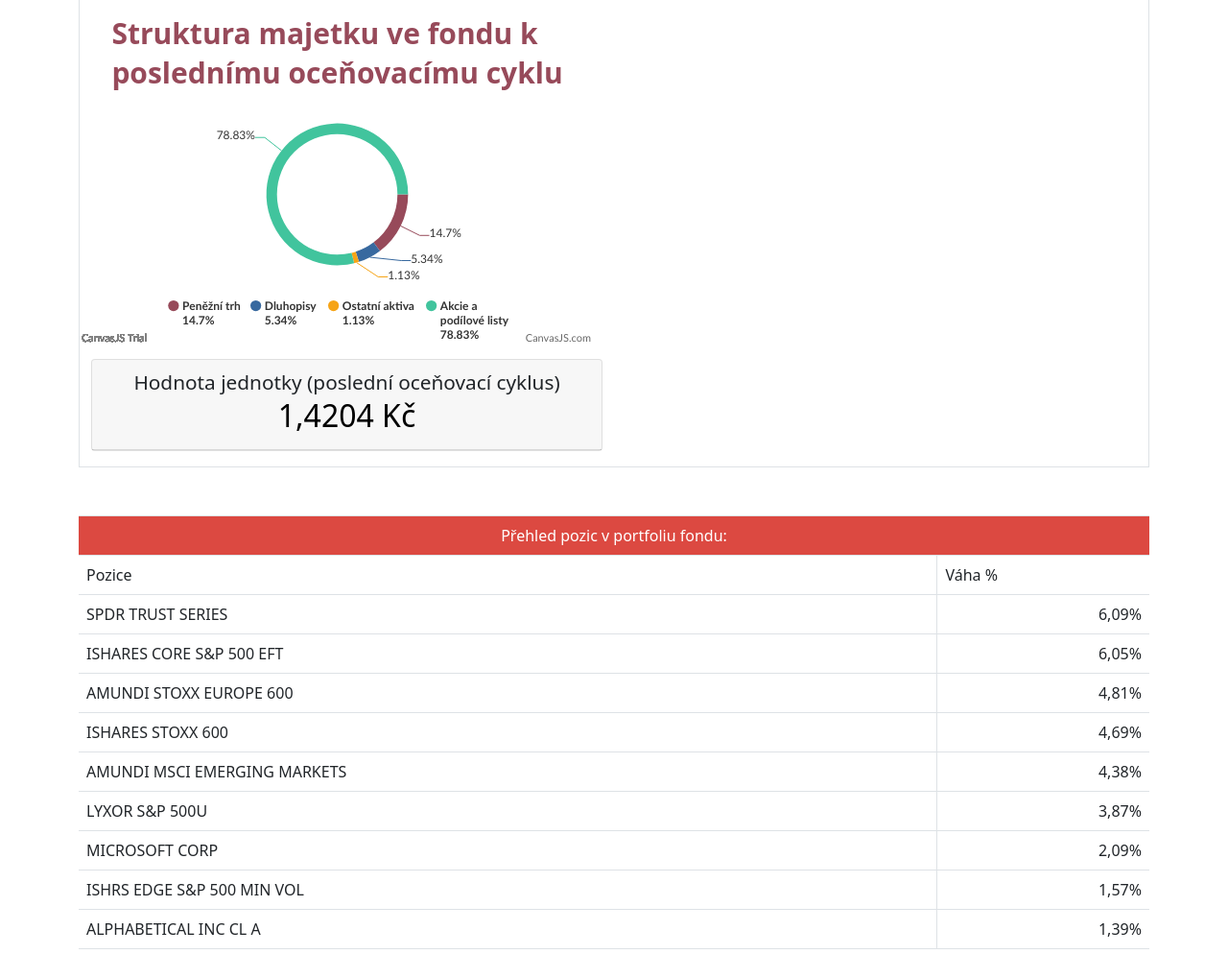
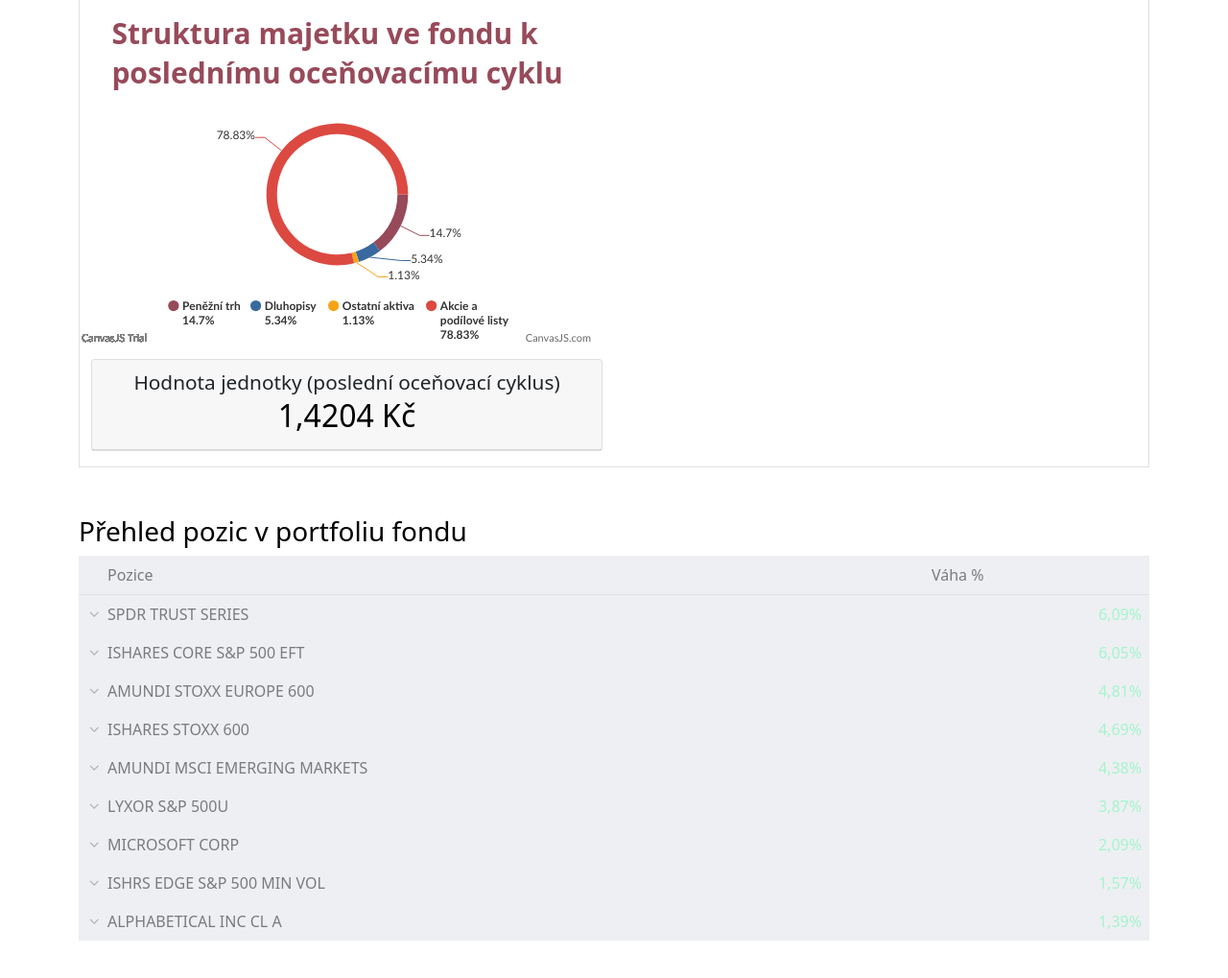
Before and after one commit to janmeis/kbps, a plain HTML site: page KB_akciovy_fond_files/index.html in a window 1280 px wide. Shown: the part 477-1496 px from the top of the page at 96% size. Drawn offline with Linux system fonts and the light colour scheme; files whose address does not match are found by name.

Commit message:
last table

```diff
--- a/KB_akciovy_fond_files/index.html
+++ b/KB_akciovy_fond_files/index.html
@@ -475,13 +475,9 @@
             </div>
 
             <div class="container">
-              <table class="table table-bordered table-hover table-last">
+              <h3>Přehled pozic v portfoliu fondu</h3>
+              <table class="table table-last">
                 <thead>
-                  <tr>
-                    <th colspan="2">
-                      Přehled pozic v portfoliu fondu:
-                    </th>
-                  </tr>
                   <tr>
                     <th>Pozice</th>
                     <th>Váha %</th>
--- a/KB_akciovy_fond_files/scripts/script.js
+++ b/KB_akciovy_fond_files/scripts/script.js
@@ -40,7 +40,7 @@ $(() => {
           { label: 'Peněžní trh', y: 1470, color: '#974a5a' },
           { label: 'Dluhopisy', y: 534, color: '#38699f' },
           { label: 'Ostatní aktiva', y: 113, color: '#f6a416' },
-          { label: 'Akcie a podílové listy', y: 7883, color: '#41c49d' },
+          { label: 'Akcie a podílové listy', y: 7883, color: '#dc4941' },
         ],
       },
     ],
--- a/KB_akciovy_fond_files/styles/style.scss
+++ b/KB_akciovy_fond_files/styles/style.scss
@@ -4,6 +4,7 @@
   }
 }
 $table-color: #dc4941;
+$table-background-color: rgba(139, 147, 168, 0.25);
 
 body {
   .page-wrap {
@@ -132,11 +133,10 @@ body {
                   }
                   td {
                     padding-left: 15px;
+                    border-left: none;
+                    border-right: none;
                     &:first-child {
                       font-weight: 500;
-                    }
-                    &:last-child {
-                      border-right: none;
                     }
                   }
                   &:last-child td {
@@ -186,28 +186,41 @@ body {
     }
     & > .container {
       padding: 0;
-      table {
-        thead tr {
-          font-weight: 500;
-          &:first-child th {
-            background: $table-color;
-            color: #fff;
-            text-align: center;
-          }
+      h3: {
+        margin-bottom: 50px;
+      }
+      table.table-last {
+        thead tr th {
+          background-color: $table-background-color;
+          padding-left: 30px;
         }
         tbody {
           border-top: none;
-          tr td:last-child {
-            text-align: right;
+          tr {
+            td {
+              background-color: $table-background-color;
+              padding-left: 30px;
+              position: relative;
+              border-bottom: none;
+              &:first-child::before {
+                content: "⌄";
+                opacity: .5;
+                position: absolute;
+                top: 5px;
+                left: 10px;
+              }
+              &:last-child {
+                text-align: right;
+                color: #68efad;
+              }
+            }
           }
         }
-        thead tr th:first-child,
-        tbody tr td:first-child {
+        thead tr th,
+        tbody tr td {
           border-left: none;
-        }
-        thead tr th:last-child,
-        tbody tr td:last-child {
           border-right: none;
+          opacity: 0.6;
         }
       }
     }
```
Also changed, not shown: KB_akciovy_fond_files/styles/style.css, 1 other file.
